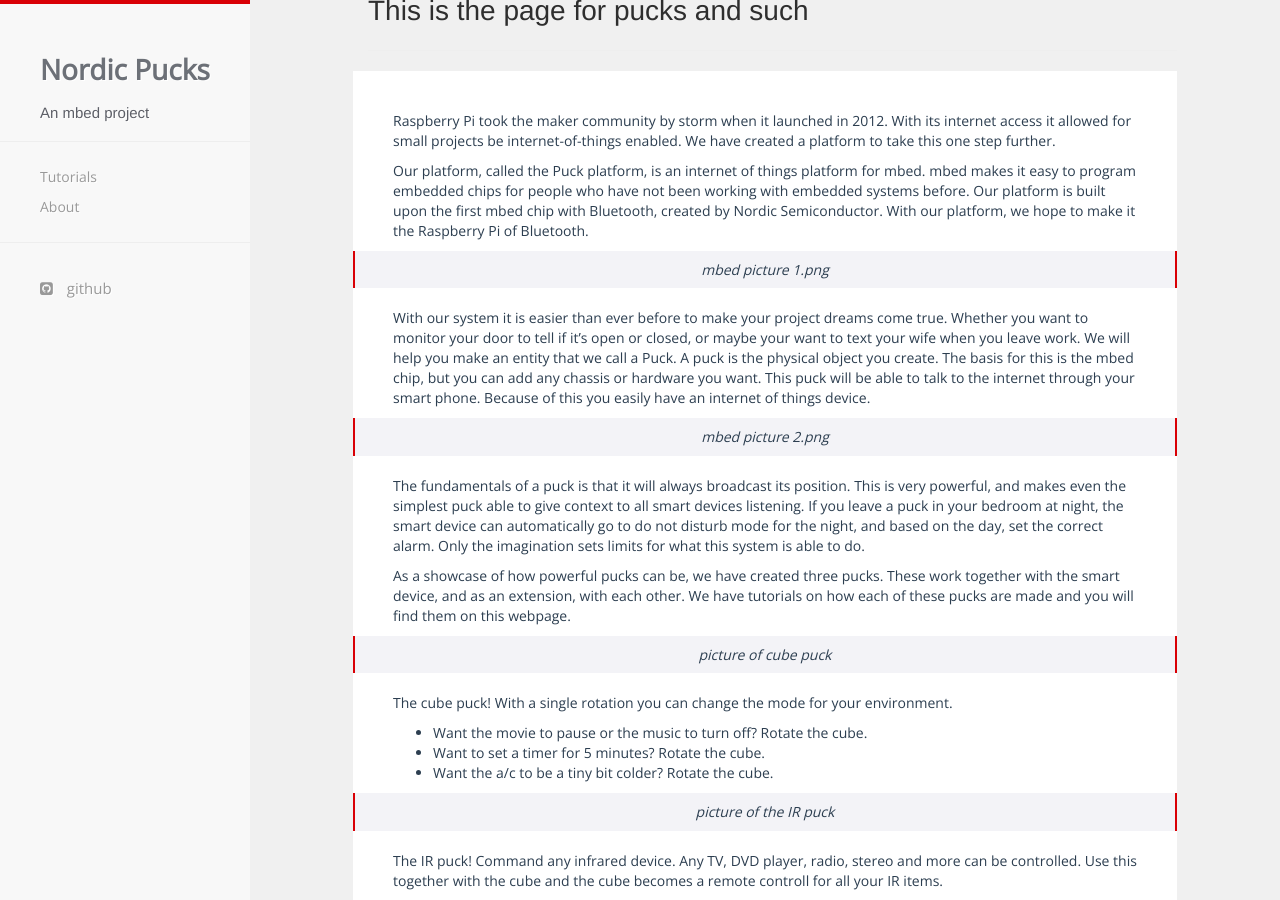
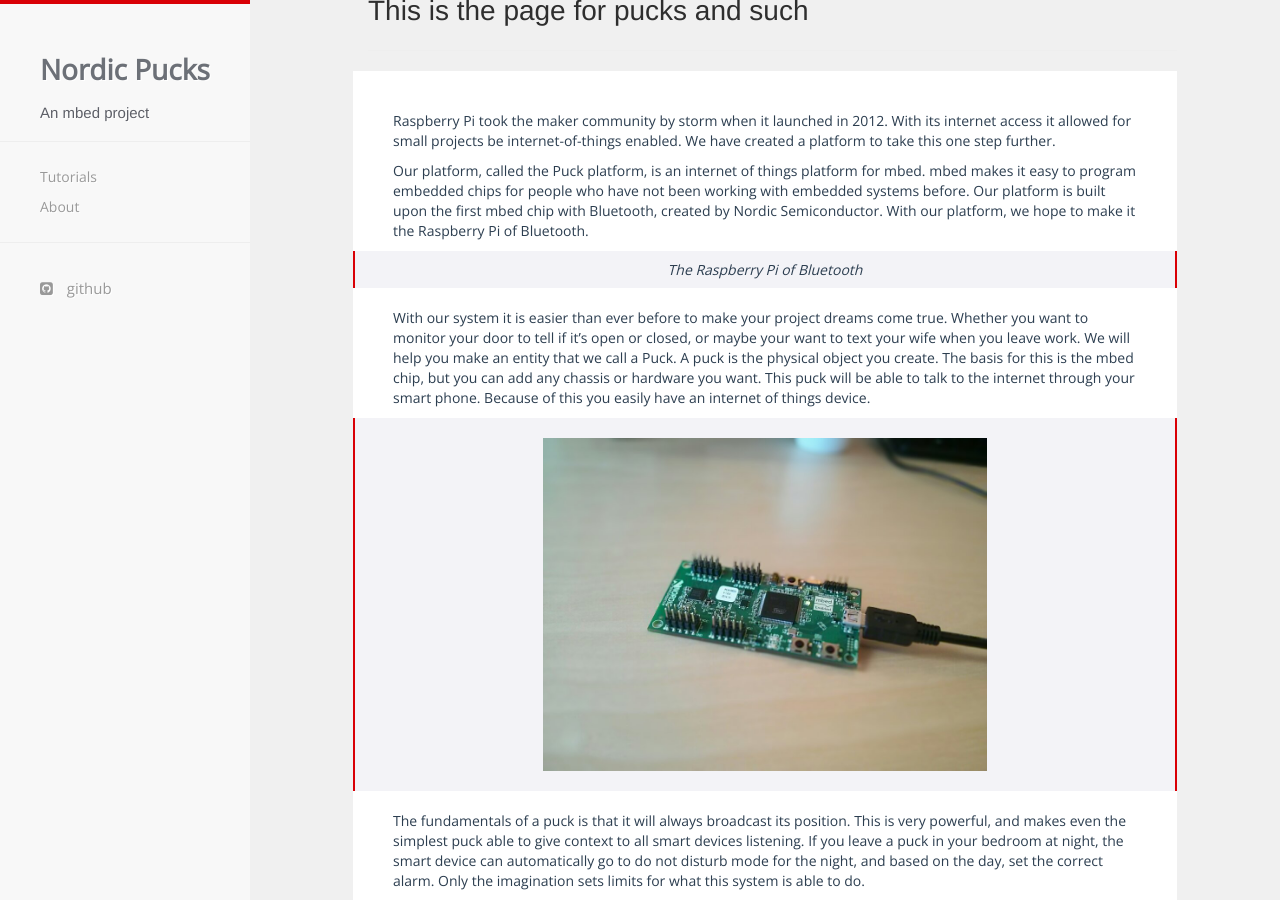
Before and after one commit to NordicPlayground/puck, a Jekyll site: the page built from index.md, in a window 1280 px wide and 900 px high, scrolled down 483 px. Built offline with Jekyll 4.4.1, drawn with Linux system fonts in a browser that asks for light colours; nearby versions of some CDN libraries; some of the changed text lies outside the part shown.

Commit message:
Update index.md

```diff
--- a/index.md
+++ b/index.md
@@ -11,7 +11,7 @@
 Our platform is built upon the first mbed chip with Bluetooth, created by Nordic Semiconductor.
 With our platform, we hope to make it the Raspberry Pi of Bluetooth.
 
-> mbed picture 1.png
+> The Raspberry Pi of Bluetooth
 
 With our system it is easier than ever before to make your project dreams come true.
 Whether you want to monitor your door to tell if it's open or closed, or maybe your want to text your wife when you leave work.
@@ -21,7 +21,7 @@
 This puck will be able to talk to the internet through your smart phone.
 Because of this you easily have an internet of things device.
 
-> mbed picture 2.png
+> ![](../images/IMG_20140729_142743.jpg)
 
 The fundamentals of a puck is that it will always broadcast its position.
 This is very powerful, and makes even the simplest puck able to give context to all smart devices listening.
@@ -32,24 +32,22 @@
 These work together with the smart device, and as an extension, with each other.
 We have tutorials on how each of these pucks are made and you will find them on this webpage.
 
-> picture of cube puck
+> ![](../images/cube.png)
 
 The cube puck! With a single rotation you can change the mode for your environment.
 - Want the movie to pause or the music to turn off? Rotate the cube.
 - Want to set a timer for 5 minutes? Rotate the cube.
 - Want the a/c to be a tiny bit colder? Rotate the cube.
 
-> picture of the IR puck
+> ![](../images/IR-nofilter.png)
 
 The IR puck! Command any infrared device.
 Any TV, DVD player, radio, stereo and more can be controlled.
 Use this together with the cube and the cube becomes a remote controll for all your IR items.
 
-> picture of the display puck
+> ![](../images/displaypuck.png)
 
 The display puck! Get the weather information displayed on this puck when you come near it.
 Always be able to access information when you need to without having to switch context by looking at your phone.
 
-> something here?
-
 To get started you can have a look at our [location puck tutorial](tutorials/location.html)
```
